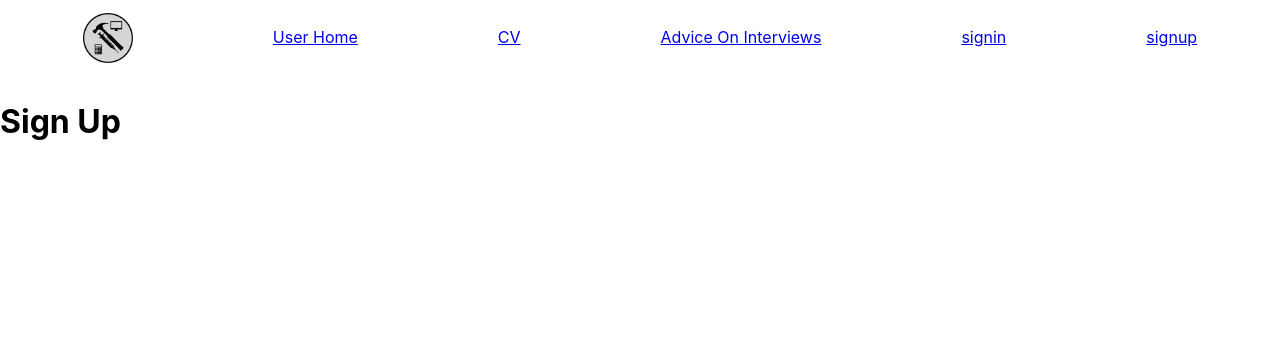
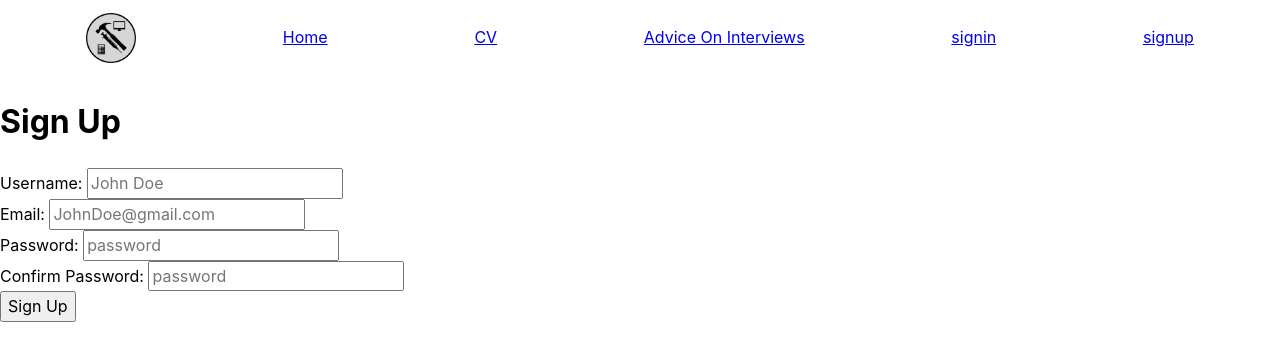
Before and after one commit to The-Mostest/yourCVservice-Frontend, a React (Vite) app: page /signup in a window 1280 px wide. Shown: the top 360 px of the page. Built offline with nearby package versions, Linux system fonts and the light colour scheme; no server answers.

Commit message:
Added Sign Up but encountering a bug on refresh

```diff
--- a/src/App.jsx
+++ b/src/App.jsx
@@ -1,5 +1,7 @@
+import { useState } from "react"
+import { Route, Routes } from "react-router-dom"
 
-import { Route, Routes } from "react-router-dom"
+import { getUser } from "./utils/auth"
 
 import Homepage from "./Pages/Homepage/Homepage"
 import SignUp from "./Pages/SignUp/SignUp"
@@ -11,6 +13,8 @@ import NavBar from "./Components/NavBar/NavBar"
 import CVPage from "./Pages/CV/CV"
 
 function App() {
+const [user, setUser] = useState(getUser())
+
 
   return (
     <>
@@ -19,10 +23,13 @@ function App() {
     </nav>
 
     <Routes>
+      {user ?
+      <Route path="/" element={<Homepage />}/>
+      :
       <Route path="/" element={<LandingPage />}/>
-      <Route path="/signup" element={<SignUp />}/>
-      <Route path="/signin" element={<SignIn />}/>
-      <Route path="/homepage" element={<Homepage />}/>
+    }
+      <Route path="/signup/" element={<SignUp setUser={setUser} />}/>
+      <Route path="/signin/" element={<SignIn />}/>
       <Route path="/jobinterview" element={<ShowInterview />}/>
       <Route path="/jobinterview/:jobId/edit" element={<UpdateInterview />}/>
       <Route path="/advice" element={<Homepage />}/>
--- a/src/Components/NavBar/NavBar.jsx
+++ b/src/Components/NavBar/NavBar.jsx
@@ -20,7 +20,7 @@ const NavBar = () => {
 <nav>
     <div className={styles.desktop}>
     <img src="/images/logo.png" alt="Website Logo"/>
-    < Link to='/'>User Home</Link>
+    < Link to='/'>Home</Link>
     < Link to='/CV'>CV</Link>
     < Link to='/advice'>Advice On Interviews</Link>
     < Link to='/signin'>signin</Link>
--- a/src/Components/NavBar/NavBurger.jsx
+++ b/src/Components/NavBar/NavBurger.jsx
@@ -37,7 +37,7 @@ const NavBurger = () => {
 
                         <h3>
                             <img src="/images/logo.png" alt="Website Logo" />
-                            <Link to="/" onClick={toggle}>  User Home   </Link>
+                            <Link to="/" onClick={toggle}>  Home   </Link>
                             <Link to="/signin" onClick={toggle}>    signin  </Link>
                             <Link to="/CV" onClick={toggle}>    CV  </Link>
                             <Link to="/signup" onClick={toggle}>    signup  </Link>
--- a/src/Pages/Homepage/Homepage.jsx
+++ b/src/Pages/Homepage/Homepage.jsx
@@ -8,7 +8,7 @@ const Homepage = () => {
 
     return (
         <>
-        <h1>Homepage</h1>
+        <h1>Homepage: User Signed In</h1>
         <AddInterview />
 
 
--- a/src/Pages/LandingPage/Landpage.jsx
+++ b/src/Pages/LandingPage/Landpage.jsx
@@ -11,7 +11,7 @@ const LandingPage = () => {
     return (
         <>
 
-<h1>Landing Page</h1>
+<h1>Landing Page: User not Signed In</h1>
 
 
 
--- a/src/Pages/SignUp/SignUp.jsx
+++ b/src/Pages/SignUp/SignUp.jsx
@@ -1,16 +1,74 @@
+import { useState } from "react"
+import { signup } from "../../services/userService"
+import { useNavigate } from "react-router-dom"
 
 
+const SignUp = (props) => {
+const [error, setError] = useState({})
 
 
-const SignUp = () => {
+const [formData, setFormData] = useState({
+    username: '',
+    email: '',
+    password: '',
+    password_confirmation: ''
+})
+
+const navigate = useNavigate()
 
 
+const handleChange = (e) => {
+    const {name, value} = e.target
+    setFormData({...formData, [name]: value})
+}
 
+const handleSubmit = async (e) => {
+    e.preventDefault()
+
+    if (formData.password !== formData.password_confirmation) {
+        setError({ errorMessage: 'Passwords Do Not Match'})
+    }
+
+    try {
+        const user = await signup(formData)
+        props.setUser(user)
+        navigate('/')
+    } catch (error) {
+        console.log(error)
+        setError({ errorMessage : 'Sign Up Failed, Please Try Again' })
+    }
+}
 
     return (
         <>
-        <h1>Sign Up</h1>
+        <h1>Sign Up </h1>
+        {error.errorMessage && <p style={{ color: "red" }}>{error.errorMessage}</p>}
 
+
+        <form onSubmit={handleSubmit}>
+
+            <label htmlFor="username" >Username: </label>
+            <input type='text' name="username" placeholder="John Doe" value={formData.username} onChange={handleChange} />
+
+            <br/>
+
+            <label htmlFor="email" >Email: </label>
+            <input type='text' name="email" placeholder="JohnDoe@gmail.com" value={formData.email} onChange={handleChange} />
+
+            <br/>
+
+            <label htmlFor="password" >Password: </label>
+            <input type='password' name="password" placeholder="password" value={formData.password} onChange={handleChange} />
+
+            <br/>
+
+            <label htmlFor="password_confirmation" >Confirm Password: </label>
+            <input type='password' name="password_confirmation" placeholder="password" value={formData.password_confirmation} onChange={handleChange} />
+
+            <br/>
+
+            <button>Sign Up</button>
+        </form>
 
 
 
--- a/src/services/interceptors.js
+++ b/src/services/interceptors.js
@@ -10,3 +10,5 @@ axiosAuth.interceptors.request.use((config) => {
     }
     return config
 })
+
+export default axiosAuth
--- a/src/services/interviewServices.js
+++ b/src/services/interviewServices.js
@@ -1,4 +1,5 @@
-import axios from "axios";
+import {axiosAuth as axios} from './interceptors'
+
 
 const BASE_URL = `${import.meta.env.VITE_BACKEND_URL}/job-interviews`
 
--- a/src/services/userService.js
+++ b/src/services/userService.js
@@ -1,11 +1,11 @@
 import axios from "axios"
 import { setToken } from "../utils/auth"
 
-const BASE_URL = `${import.meta.env.VITE_BACKEND_URL}/auth`
+const BASE_URL = `${import.meta.env.VITE_BACKEND_URL}/users`
 
 
 export const signup = async (formData) => {
-const {data} = await axios.post(`${BASE_URL}/signup`, formData)
+const {data} = await axios.post(`${BASE_URL}/signup/`, formData)
 
 if (data.token) {
     setToken(data.token)
@@ -15,7 +15,7 @@ return data
 }
 
 export const signin = async (formData) => {
-    const {data} = await axios.post(`${BASE_URL}/signin`, formData)
+    const {data} = await axios.post(`${BASE_URL}/signin/`, formData)
 
     if (data.token) {
         setToken(data.token)
```
